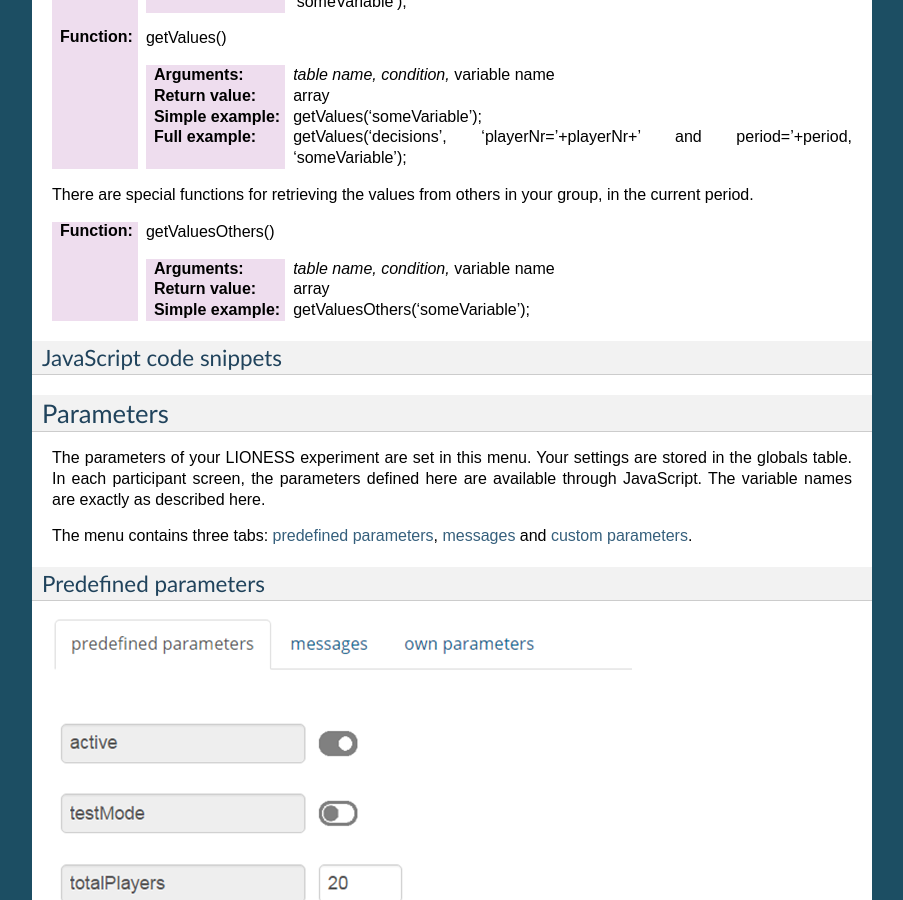
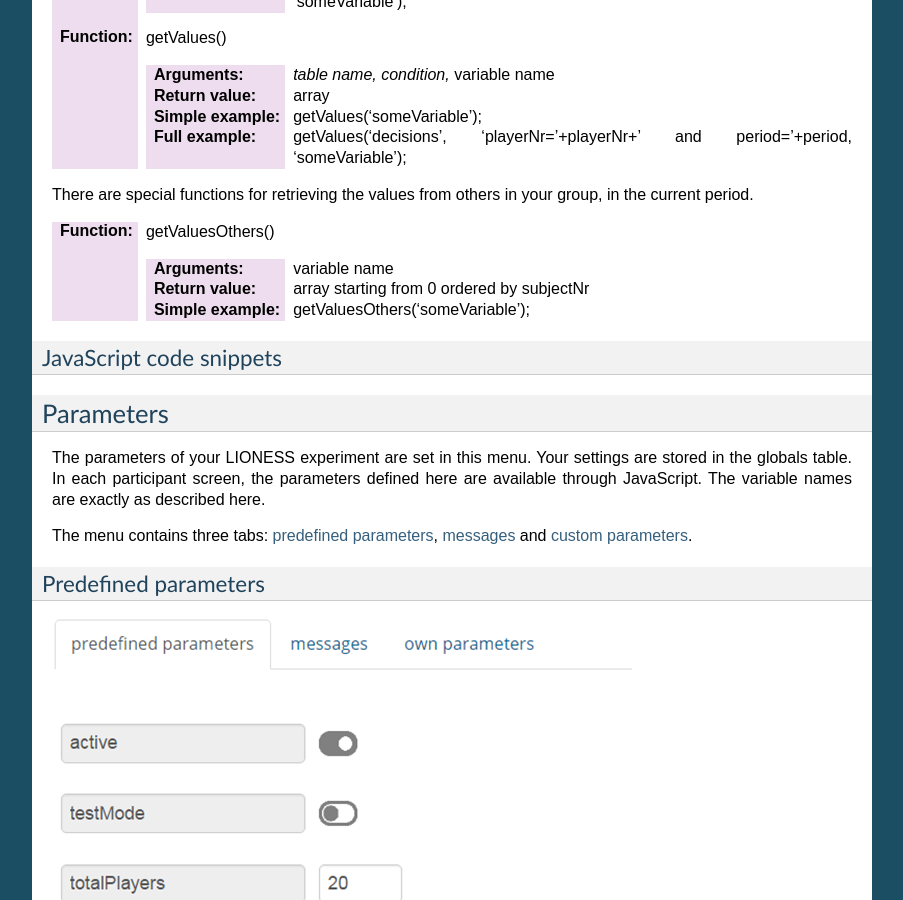
Before and after one commit to marcusgia2505/LIONESS_doc, a Sphinx documentation site: the page built from docs/040_reference_manual.rst, in a window 1280 px wide and 900 px high, scrolled down 11386 px. Shown: the whole window, without its empty margins (198-1101 px from the left). Built offline with Sphinx 7.4.7, drawn with Linux system fonts in a browser that asks for light colours.

Commit message:
Update 040_reference_manual.rst

```diff
--- a/docs/040_reference_manual.rst
+++ b/docs/040_reference_manual.rst
@@ -524,11 +524,13 @@ There are special functions for retrieving the values from others in your group,
 
 :Function: getValuesOthers()
 
-   :Arguments: *table name, condition,* variable name
+   :Arguments: variable name
 
-   :Return value: array
+   :Return value: array starting from 0 ordered by subjectNr
 
    :Simple example: getValuesOthers('someVariable');
+
+
 
 .. _javascript_code_snippets:
 
```
